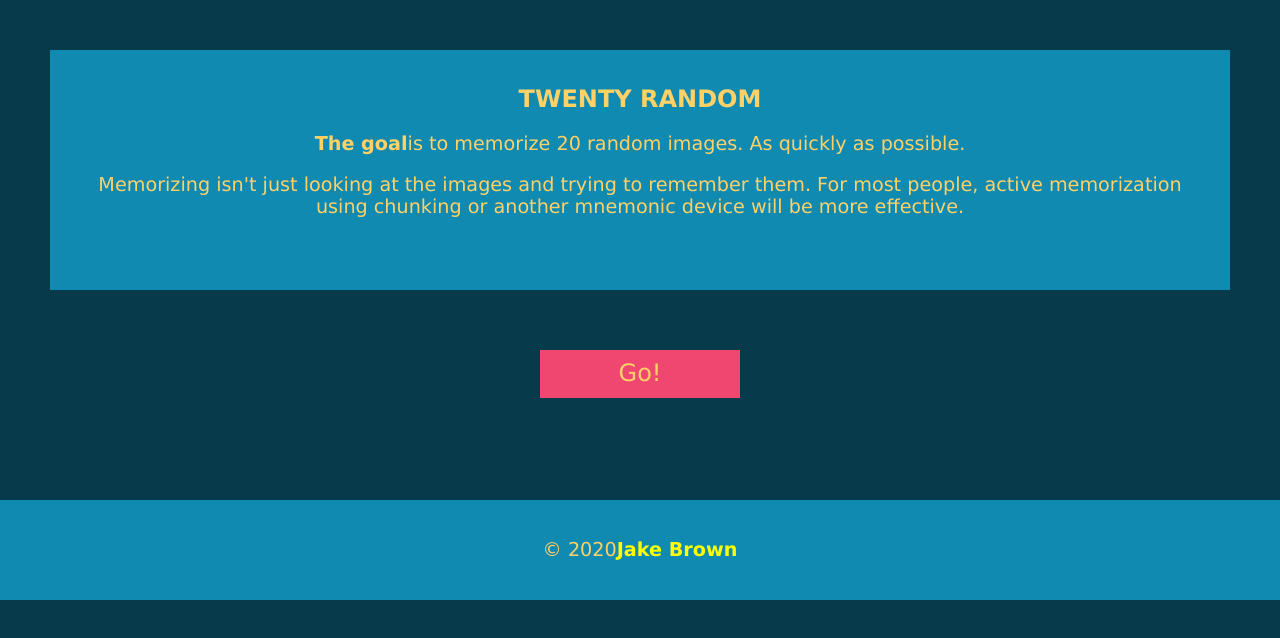
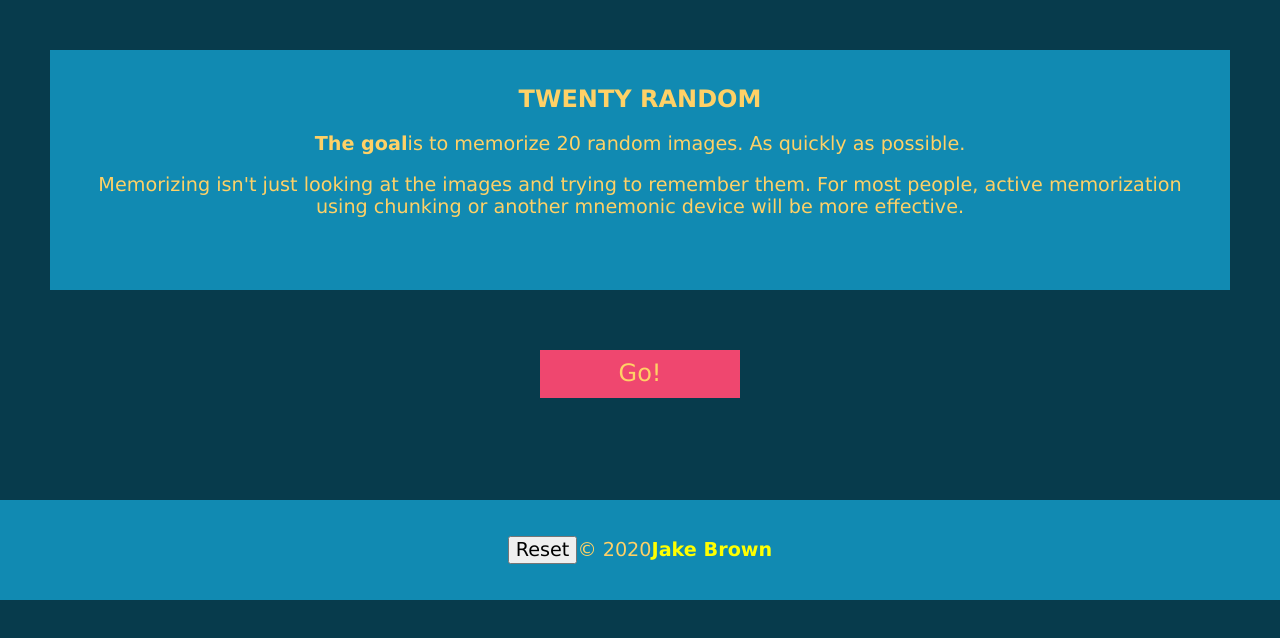
Before and after one commit to JakeBrown/twenty-random, a Svelte app: page / in a window 1280 px wide. Shown: the top 638 px of the page. Built offline with nearby package versions, Linux system fonts and the light colour scheme.

Commit message:
Put reset button in footer

```diff
--- a/src/App.js
+++ b/src/App.js
@@ -231,9 +231,6 @@ function FinalStep({ icons, next }) {
         />
       </div>
       <div className="controls">
-        <button className="resetButton" onClick={reset}>
-          Reset
-        </button>
         <button onClick={() => next(selectedItems)}>Check</button>
       </div>
     </>
@@ -315,6 +312,9 @@ function App() {
       </div>
       <div className="footer">
         <span>
+          <button className="resetButton" onClick={reset}>
+            Reset
+          </button>
           &copy; {new Date().getFullYear()}
           <a href="https://www.jakebrown.io">Jake Brown</a>
         </span>
```
